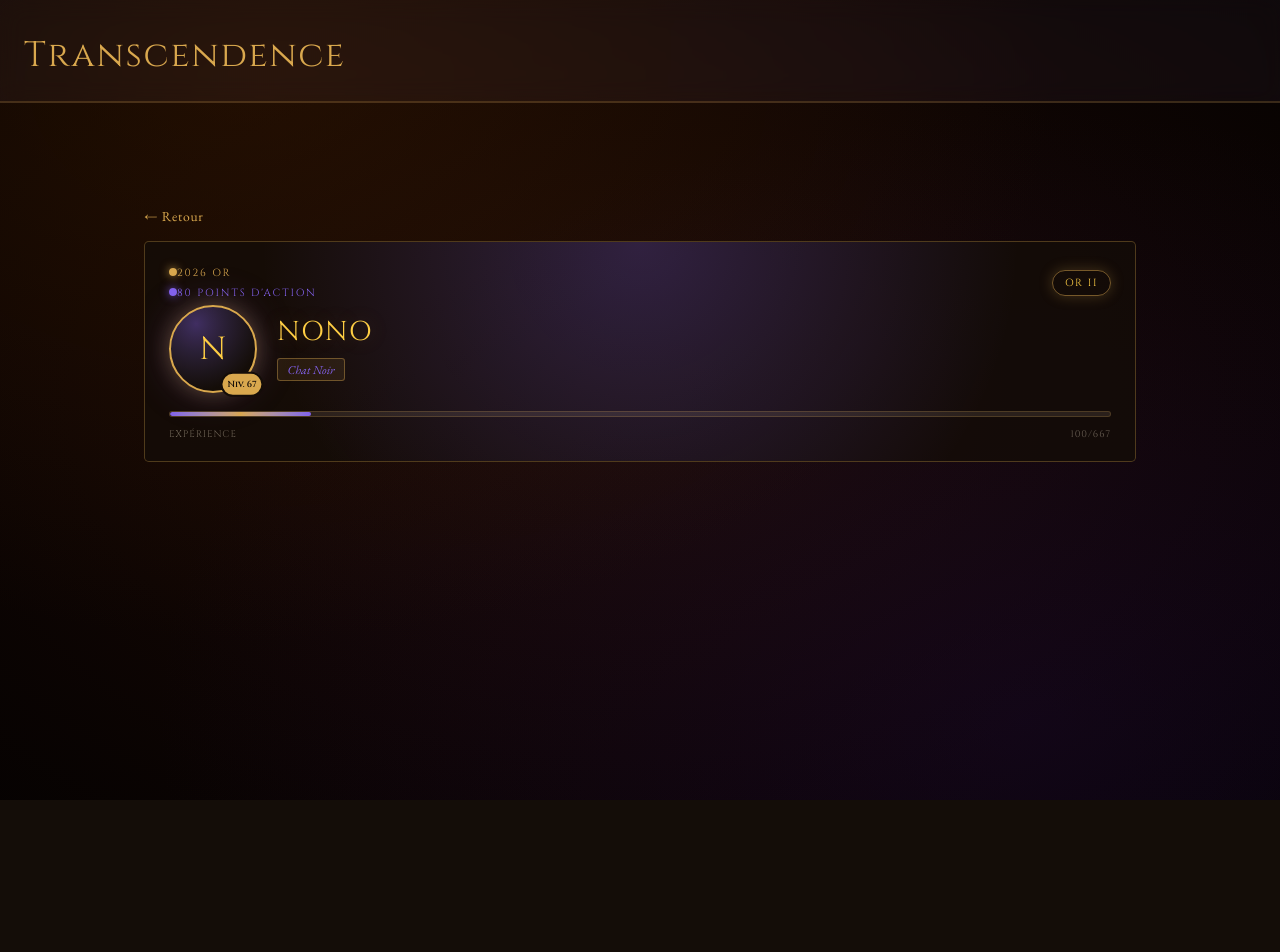
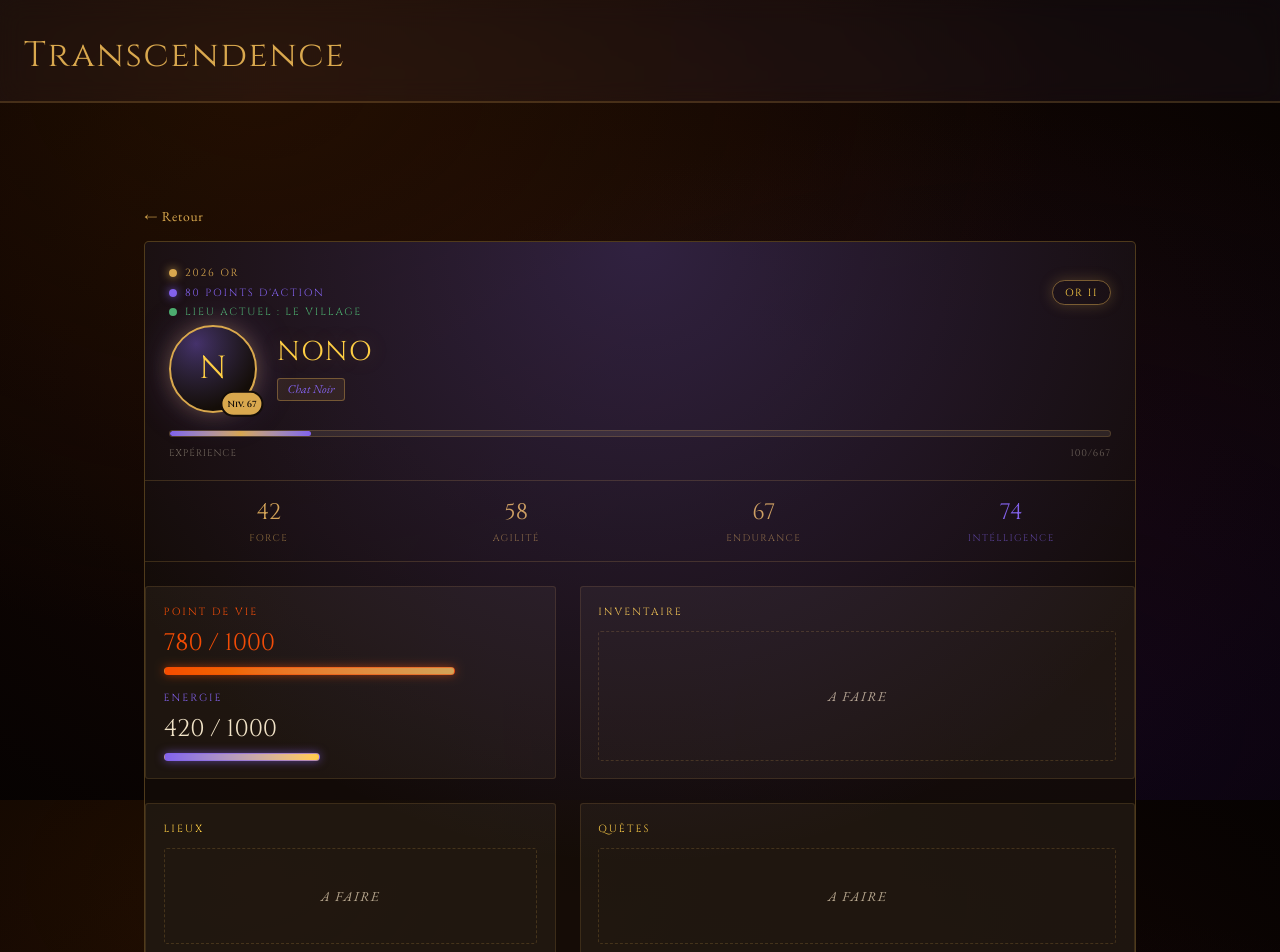
Before and after one commit to nawtam/ft_transcendence, a React (Vite) app in the folder frontend/: page /Aventure in a window 1280 px wide. Shown: the top 952 px of the page. Before the commit the page ends 800 px from the top, so only its background shows below. Built offline with nearby package versions, Linux system fonts and the light colour scheme.

Commit message:
add element on aventure page

```diff
--- a/frontend/src/context/JoueurContext.tsx
+++ b/frontend/src/context/JoueurContext.tsx
@@ -23,6 +23,7 @@ export interface Joueur {
   pvMax: number;
   energie: number;
   energieMax: number;
+  lieuActuel: string;
 }
 
 interface JoueurContextType {
@@ -51,6 +52,7 @@ export function JoueurProvider({ children }: { children: ReactNode }) {
     energie: 420,
     pvMax: 1000,
     energieMax: 1000,
+    lieuActuel: "Le village",
   });
 
   return (
--- a/frontend/src/css/aventure.css
+++ b/frontend/src/css/aventure.css
@@ -0,0 +1,4 @@
+.p-lieuActuel
+{
+
+}
--- a/frontend/src/css/profil/banner.css
+++ b/frontend/src/css/profil/banner.css
@@ -1,4 +1,3 @@
-
 .p-avatar-wrapper {
   display: contents;
 }
@@ -14,17 +13,19 @@
   grid-template-areas:
     ".      ."
     ".      ."
+    ".      ."
     "avatar pseudo"
     "avatar classe"
     "xp     xp"
     "xptxt  xptxt";
 }
 
-/* -- Badges Or / Action (lignes 1 et 2, pleine largeur, alignés à gauche) -- */
+/* -- Badges (lignes 1 à 3, pleine largeur, alignés à gauche) -- */
 .p-stat-or,
-.p-stat-action {
+.p-stat-action,
+.p-lieuActuel {
   grid-column: 1 / -1;
-  /* display: inline-flex; */
+  display: inline-flex;
   align-items: center;
   gap: 0.5rem;
   justify-self: start;
@@ -64,9 +65,24 @@
   box-shadow: 0 0 8px 1px var(--arcane-60);
 }
 
-/* -- Rang (chevauche les lignes 1-2, aligné à droite) -- */
+.p-lieuActuel {
+  grid-row: 3;
+  color: var(--color-success);
+}
+
+.p-lieuActuel::before {
+  content: "";
+  display: inline-block;
+  height: 0;
+  width: 0;
+  border-radius: 50%;
+  border: 4px solid var(--color-success);
+  box-shadow: 0 0 8px 1px var(--success-60);
+}
+
+/* -- Rang (chevauche les lignes 1-3, aligné à droite) -- */
 .p-player-rank {
-  grid-row: 1 / 3;
+  grid-row: 1 / 4;
   grid-column: 1 / -1;
   justify-self: end;
   align-self: center;
--- a/frontend/src/css/profil/refs.css
+++ b/frontend/src/css/profil/refs.css
@@ -29,6 +29,7 @@
   --parchment-5: oklch(0.92 0.04 85 / 0.05);
   --parchment-10: oklch(0.92 0.04 85 / 0.10);
   --parchment-40: oklch(0.92 0.04 85 / 0.40);
+  --color-success: #4cae6e;
 
   --bg-60: rgba(20, 13, 8, 0.60);
   --bg-82: rgba(20, 13, 8, 0.82);
--- a/frontend/src/pages/Aventure.tsx
+++ b/frontend/src/pages/Aventure.tsx
@@ -22,6 +22,7 @@ function Aventure() {
             <div className="p-avatar-wrapper">
               <span className="p-stat-or">{joueur.or} Or</span>
               <span className="p-stat-action">{joueur.action} Points d'action</span>
+              <span className="p-lieuActuel"> Lieu actuel : {joueur.lieuActuel}</span>
               <span className="p-player-rank">{joueur.rank}</span>
               <div className="p-avatar">{joueur.pseudo.charAt(0).toUpperCase()}</div>
               <div className="p-level-badge">Niv. {joueur.niveau}</div>
@@ -41,7 +42,43 @@ function Aventure() {
               <span className="p-xp-text">{joueur.xpActuel}/{joueur.xpTotal}</span>
             </div>
           </div>
+           <div className="contenu-perso">
 
+                  <div classeName="stat-perso">
+                    <div className="stat-force">{joueur.force}
+                    <span>Force</span></div>
+                    <div className="stat-agilite">{joueur.agilite}
+                    <span>Agilité</span></div>
+                    <div className="stat-endurance">{joueur.endurance}
+                    <span>Endurance</span></div>
+                    <div className="stat-intelligent">{joueur.intelligence}
+                    <span>Intélligence</span></div>
+                  </div>
+
+
+                  <div className="profil-vitality">
+                    <p className="title-pv">Point de vie</p>
+                    <p className="profil-pv">{joueur.pv} / {joueur.pvMax}</p>
+                    <div className="pv-barre" style={{ width: `${pourcentagePV}%` }}></div>
+                    <p className="title-energie">Energie</p>
+                    <p className="profil-energie">{joueur.energie} / {joueur.energieMax}</p>
+                    <div className="energie-barre" style={{ width: `${pourcentageEN}%` }}></div>
+                    </div>
+
+                  <div className= "profil-inventaire">
+                  <span className="title-inventaire">inventaire</span>
+                  <span className="plus-tard">a faire</span>
+                    </div>
+                  <div className= "profil-inventaire">
+                  <span className="title-inventaire">Lieux</span>
+                  <span className="plus-tard">a faire</span>
+                    </div>
+                    <div className= "profil-inventaire">
+                  <span className="title-inventaire">Quêtes</span>
+                  <span className="plus-tard">a faire</span>
+                    </div>
+                    </div>
+                  <Link to="/play-Aventure" className="btn-play">Jouer</Link>
         </main>
       </div>
     </div>
```
